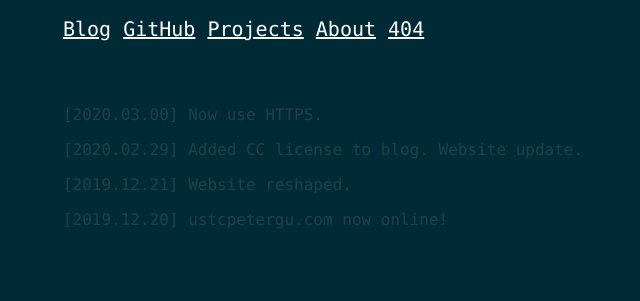
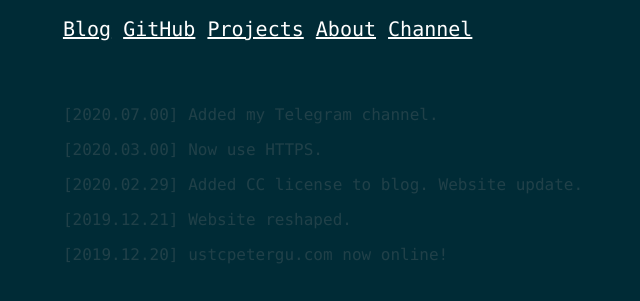
Before and after one commit to ustcpetergu/ustcpetergu.github.io, a plain HTML site: page index.html in a window 1280 px wide. Shown: the part 183-484 px from the top of the page, without its empty margins (317-957 px from the left). Drawn offline with Linux system fonts and the light colour scheme.

Commit message:
Added channel

```diff
--- a/index.html
+++ b/index.html
@@ -31,7 +31,7 @@ start();
 	<a href="https://github.com/ustcpetergu">GitHub</a>
 	<a href="./projects.html">Projects</a>
 	<a href="./MyBlog/about">About</a>
-	<a href="/404.html">404</a></p>
+	<a href="https://t.me/petergulife">Channel</a></p>
 	<!--<p id="funny" style="color:gray"></p>-->
 <script>
 var funnymessagearray = [
@@ -50,6 +50,7 @@ document.getElementById("funny").innerHTML = atob(funnymessagearray[Math.floor(r
 </script>
 	<!--<hr/>-->
 	<p></br></p>
+	<p class="log">[2020.07.00] Added my Telegram channel.</p>
 	<p class="log">[2020.03.00] Now use HTTPS.</p>
 	<p class="log">[2020.02.29] Added CC license to blog. Website update.</p>
 	<p class="log">[2019.12.21] Website reshaped.</p>
```
